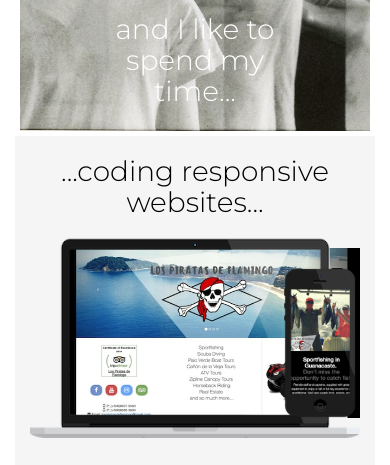
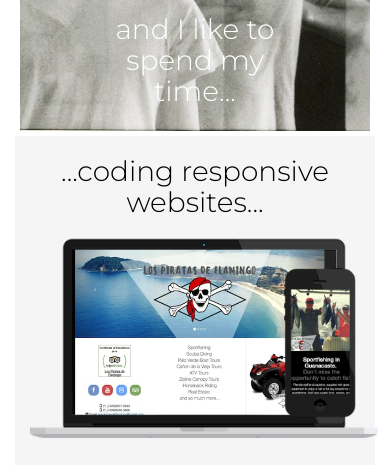
Before and after one commit to ahernandez16/Arturo-Hernandez-Jr, a plain HTML site: page index.html in a window 390 px wide. Shown: the part 321-786 px from the top of the page. Drawn offline with nearby package versions, Linux system fonts and the light colour scheme.

Commit message:
Changing laptop again, removed previous code and trying to debug

```diff
--- a/css/style.css
+++ b/css/style.css
@@ -444,17 +444,13 @@ a:hover {
 	}
 	.laptop {
 		left: 80px;
-		width: 100%;
-    	width: -moz-available;          /* WebKit-based browsers will ignore this. */
-    	width: -webkit-fill-available;  /* Mozilla-based browsers will ignore this. */
-    	width: fill-available;
 	}
 	.laptop-image {
-		left: 118px;
+		left: 118px;/*
 		width: 100%;
-    	width: -moz-available;          /* WebKit-based browsers will ignore this. */
-    	width: -webkit-fill-available;  /* Mozilla-based browsers will ignore this. */
-    	width: fill-available;
+    	width: -moz-available;   */       /* WebKit-based browsers will ignore this. */
+    	/*width: -webkit-fill-available; */ /* Mozilla-based browsers will ignore this. */
+    	/*width: fill-available;*/
 	}
 }
 
```
